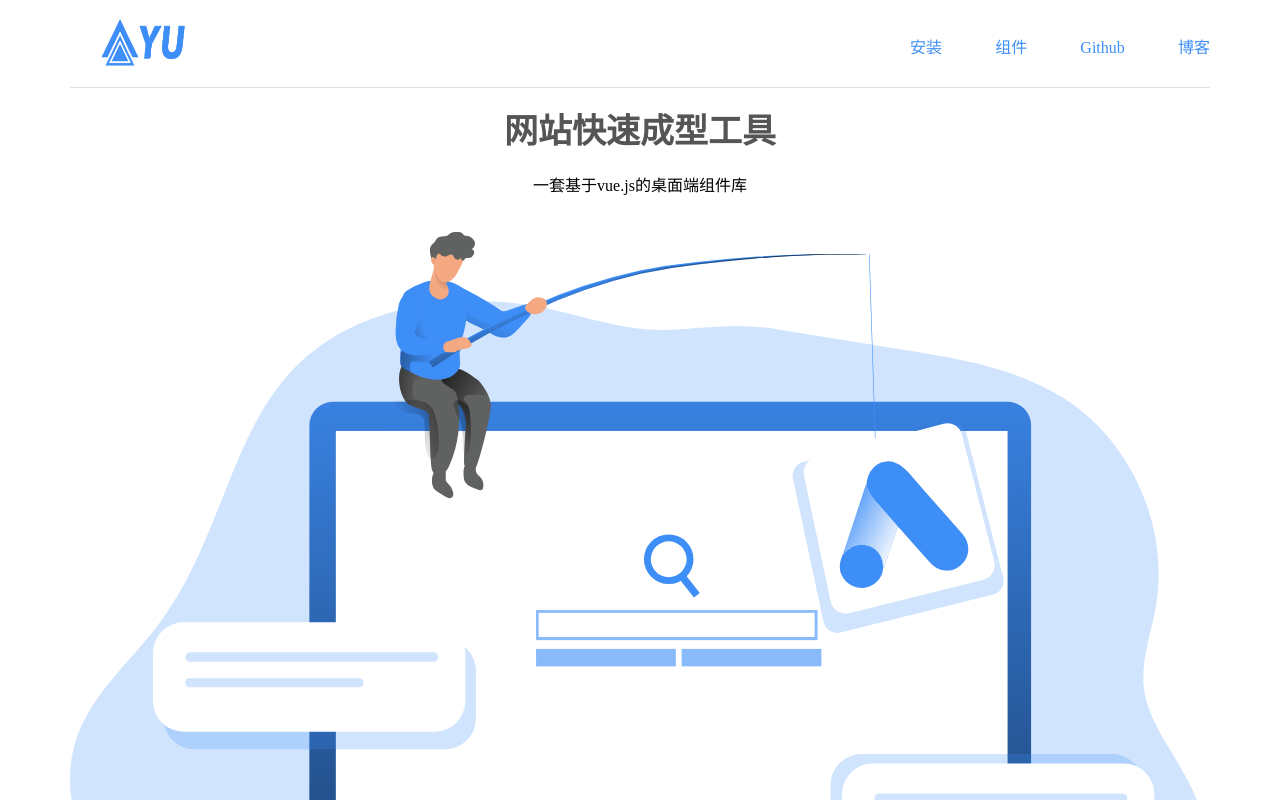
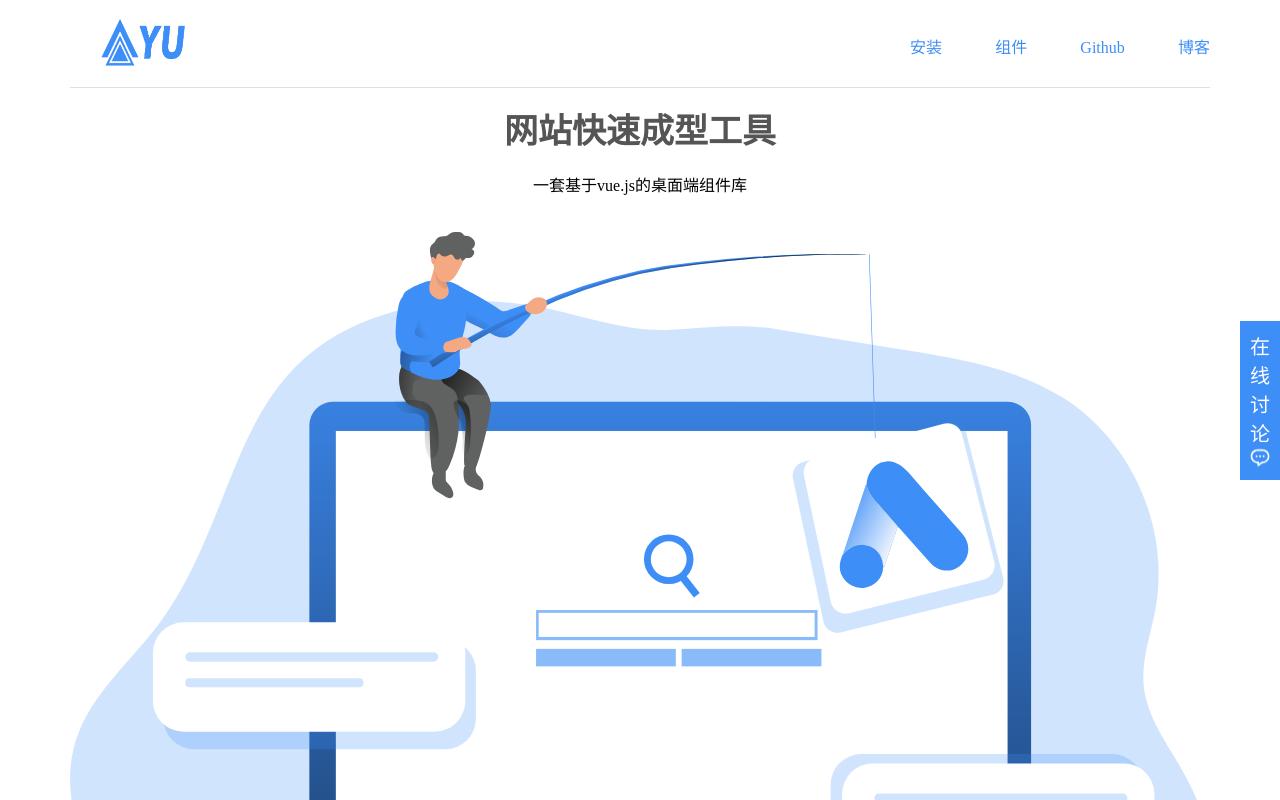
Before and after one commit to yuang01/v-plugs-ayu, a Vue app: page / in a window 1280 px wide. Shown: the top 800 px of the page. Built offline with nearby package versions, Linux system fonts and the light colour scheme.

Commit message:
增加在线讨论

```diff
--- a/examples/App.vue
+++ b/examples/App.vue
@@ -1,12 +1,93 @@
 <template>
   <div id="app">
     <router-view></router-view>
+    <div class="my-special-button" v-if="isShow" @mouseover="show" @mouseout="hide">
+      <div class="my-special-button__content">
+        在线讨论<ayu-icon icon-class="tickets" class="blink"></ayu-icon>
+      </div>
+      <ayu-icon v-if="showClose" icon-class="close" class="close" @click.stop.native="close"></ayu-icon>
+    </div>
   </div>
 </template>
 
 <script>
 export default {
+  data() {
+    return {
+      isShow: true,
+      showClose: false,
+    }
+  },
+  methods: {
+    close() {
+      this.isShow = false;
+    },
+    show() {
+      this.showClose = true;
+    },
+    hide() {
+      this.showClose = false;
+    }
+  },
   mounted() {
   }
 }
 </script>
+
+<style lang="scss" scoped>
+.my-special-button {
+  position: fixed;
+  right: 0;
+  top: 50%;
+  transform: translateY(-50%);
+  background-color: $color-primary;
+  padding: 10px;
+  color: #fff;
+  user-select: none;
+  cursor: pointer;
+  .my-special-button__content {
+    width: 20px;
+    font-size: 20px;
+    word-wrap: break-word;
+    .blink {
+      animation: blink 1s linear infinite;
+      /* 其它浏览器兼容性前缀 */
+      -webkit-animation: blink 1s linear infinite;
+      -moz-animation: blink 1s linear infinite;
+      -ms-animation: blink 1s linear infinite;
+      -o-animation: blink 1s linear infinite;
+    }
+  }
+  .close {
+    position: absolute;
+    top: -12px;
+    right: 2px;
+    font-size: 12px;
+    color: $color-primary;
+  }
+}
+
+// 文字闪烁
+/* 定义keyframe动画，命名为blink */
+@keyframes blink{
+  0%{opacity: 1;}
+  100%{opacity: 0;}
+}
+/* 添加兼容性前缀 */
+@-webkit-keyframes blink {
+  0% { opacity: 1; }
+  100% { opacity: 0; }
+}
+@-moz-keyframes blink {
+  0% { opacity: 1; }
+  100% { opacity: 0; }
+}
+@-ms-keyframes blink {
+  0% {opacity: 1; }
+  100% { opacity: 0;}
+}
+@-o-keyframes blink {
+  0% { opacity: 1; }
+  100% { opacity: 0; }
+}
+</style>
--- a/examples/router.js
+++ b/examples/router.js
@@ -14,96 +14,95 @@ export default new Router({
       component: Home
     },
     {
-      path: '',
-      component: () =>
-      import(/* webpackChunkName: "about" */ "./components/Layout/index.vue"),
+      path: "",
+      component: () => import("./components/Layout/index.vue"),
       children: [
         {
-          path: '/install',
-          name: 'install',
-          component: () => import( "../docs/install.md")
+          path: "/install",
+          name: "install",
+          component: () => import("../docs/install.md")
         },
         {
-          path: '/button',
-          name: 'button',
-          component: () => import( "../docs/button.md")
+          path: "/button",
+          name: "button",
+          component: () => import("../docs/button.md")
         },
         {
-          path: '/floatinput',
-          name: 'floatinput',
-          component: () => import( "../docs/floatinput.md")
+          path: "/floatinput",
+          name: "floatinput",
+          component: () => import("../docs/floatinput.md")
         },
         {
-          path: '/pagination',
-          name: 'pagination',
-          component: () => import( "../docs/pagination.md")
+          path: "/pagination",
+          name: "pagination",
+          component: () => import("../docs/pagination.md")
         },
         {
-          path: '/select',
-          name: 'select',
-          component: () => import( "../docs/select.md")
+          path: "/select",
+          name: "select",
+          component: () => import("../docs/select.md")
         },
         {
-          path: '/carousel',
-          name: 'select',
-          component: () => import( "../docs/carousel.md")
+          path: "/carousel",
+          name: "carousel",
+          component: () => import("../docs/carousel.md")
         },
         {
-          path: '/messageBox',
-          name: 'messageBox',
-          component: () => import( "../docs/messageBox.md")
+          path: "/messageBox",
+          name: "messageBox",
+          component: () => import("../docs/messageBox.md")
         },
         {
-          path: '/icon',
-          name: 'icon',
-          component: () => import( "../docs/icon.md")
+          path: "/icon",
+          name: "icon",
+          component: () => import("../docs/icon.md")
         },
         {
-          path: '/hoverTip',
-          name: 'hoverTip',
-          component: () => import( "../docs/hoverTip.md")
+          path: "/hoverTip",
+          name: "hoverTip",
+          component: () => import("../docs/hoverTip.md")
         },
         {
-          path: '/input',
-          name: 'input',
-          component: () => import( "../docs/input.md")
+          path: "/input",
+          name: "input",
+          component: () => import("../docs/input.md")
         },
         {
-          path: '/message',
-          name: 'message',
-          component: () => import( "../docs/message.md")
+          path: "/message",
+          name: "message",
+          component: () => import("../docs/message.md")
         },
         {
-          path: '/notification',
-          name: 'notification',
-          component: () => import( "../docs/notification.md")
+          path: "/notification",
+          name: "notification",
+          component: () => import("../docs/notification.md")
         },
         {
-          path: '/layout',
-          name: 'layout',
-          component: () => import( "../docs/layout.md")
+          path: "/layout",
+          name: "layout",
+          component: () => import("../docs/layout.md")
         },
         {
-          path: '/radio',
-          name: 'radio',
-          component: () => import( "../docs/radio.md")
+          path: "/radio",
+          name: "radio",
+          component: () => import("../docs/radio.md")
         },
         {
-          path: '/checkbox',
-          name: 'checkbox',
-          component: () => import( "../docs/checkbox.md")
+          path: "/checkbox",
+          name: "checkbox",
+          component: () => import("../docs/checkbox.md")
         },
         {
-          path: '/circle',
-          name: 'circle',
-          component: () => import( "../docs/circle.md")
+          path: "/circle",
+          name: "circle",
+          component: () => import("../docs/circle.md")
         },
         {
-          path: '/inputNumber',
-          name: 'inputNumber',
-          component: () => import( "../docs/inputNumber.md")
-        },
+          path: "/inputNumber",
+          name: "inputNumber",
+          component: () => import("../docs/inputNumber.md")
+        }
       ]
-    },
+    }
   ]
 });
--- a/public/index.html
+++ b/public/index.html
@@ -11,4 +11,11 @@
     <div id="app"></div>
     <!-- built files will be auto injected -->
   </body>
+  <script>
+    ((window.gitter = {}).chat = {}).options = {
+      room: 'v-plugs-ayu/community',
+      activationElement: '.my-special-button',
+    };
+  </script>
+  <script src="https://sidecar.gitter.im/dist/sidecar.v1.js" async defer></script>
 </html>
```
